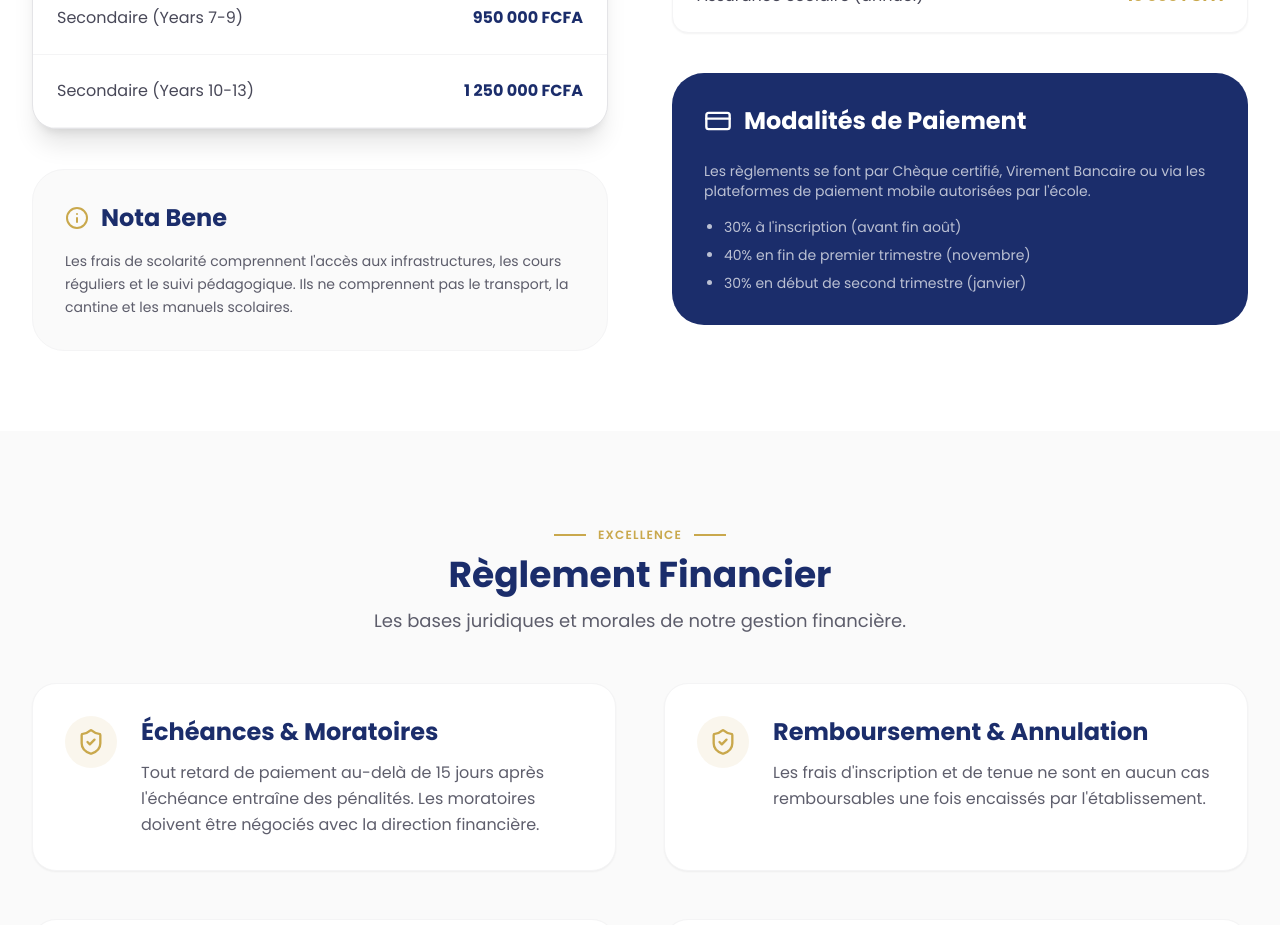
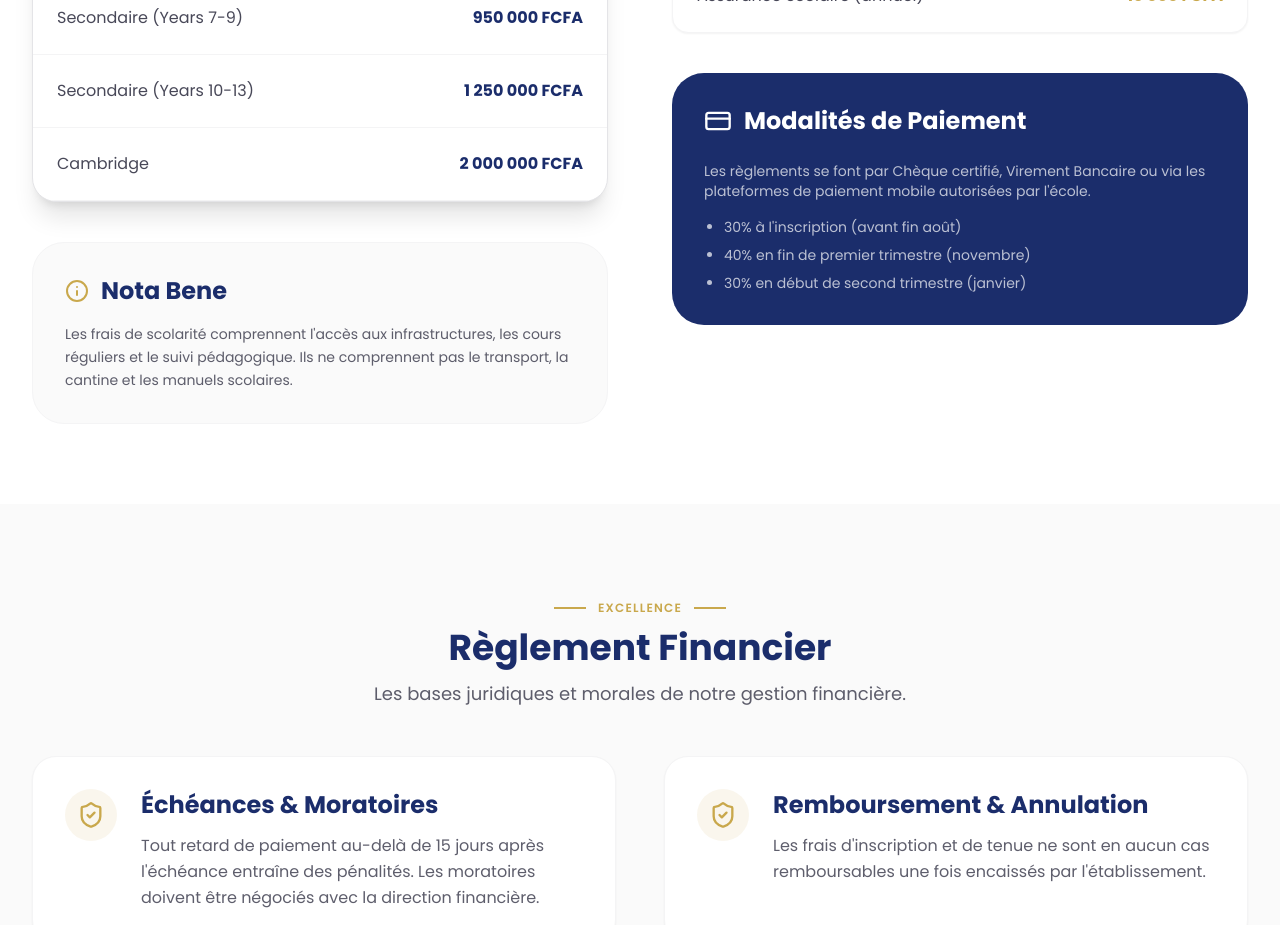
Before and after one commit to Romarichirsein/csbie, a Next.js app: page /frais-de-scolarite in a window 1280 px wide. Shown: the part 1040-1965 px from the top of the page. Built offline with nearby package versions, Linux system fonts and the light colour scheme.

Commit message:
Ajout des frais de scolarite pour le cycle Cambridge

```diff
--- a/src/app/frais-de-scolarite/page.tsx
+++ b/src/app/frais-de-scolarite/page.tsx
@@ -10,6 +10,7 @@ const tuitionFees = [
   { level: 'Primaire Corresponds (Years 4-6)', fees: '750 000 FCFA' },
   { level: 'Secondaire (Years 7-9)', fees: '950 000 FCFA' },
   { level: 'Secondaire (Years 10-13)', fees: '1 250 000 FCFA' },
+  { level: 'Cambridge', fees: '2 000 000 FCFA' },
 ];
 
 const otherFees = [
```
